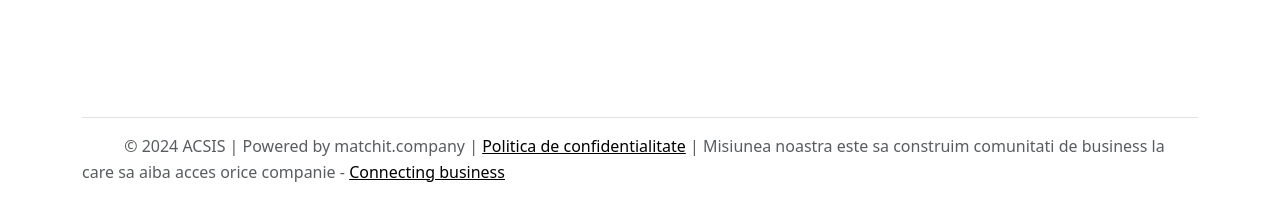
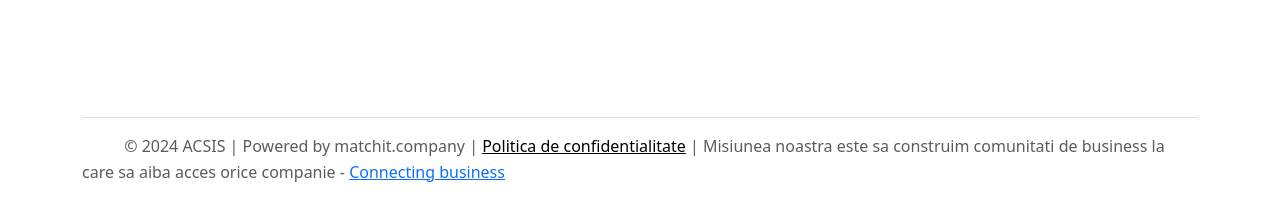
Before and after one commit to Alygreat/Comunitate-ACSIS, a plain HTML site: page index.html in a window 1280 px wide. Shown: the part 2732-2953 px from the top of the page. Drawn offline with nearby package versions, Linux system fonts and the light colour scheme.

Commit message:
Update index.html

```diff
--- a/index.html
+++ b/index.html
@@ -929,7 +929,7 @@ https://maps.app.goo.gl/tyKtMxiAcL5kMoDv5
       <a href="/" class="mb-3 me-2 mb-md-0 text-body-secondary text-decoration-none lh-1">
         <svg class="bi" width="30" height="24"><use xlink:href="#bootstrap"></use></svg>
       </a>
-      <span class="mb-3 mb-md-0 text-body-secondary">© 2024 ACSIS | Powered by matchit.company | <a href="https://matchit.company/politica-de-confidentialitate" class="text-body-emphasis"> Politica de confidentialitate</a> | Misiunea noastra este sa construim comunitati de business la care sa aiba acces orice companie - <a href="https://matchit.company/" class="text-body-emphasis"> Connecting business</a></span>
+      <span class="mb-3 mb-md-0 text-body-secondary">© 2024 ACSIS | Powered by matchit.company | <a href="https://matchit.company/politica-de-confidentialitate" class="text-body-emphasis"> Politica de confidentialitate</a> | Misiunea noastra este sa construim comunitati de business la care sa aiba acces orice companie - <a href="https://matchit.company/"> Connecting business</a></span>
 
 
     <ul class="nav col-md-4 justify-content-end list-unstyled d-flex">
```
